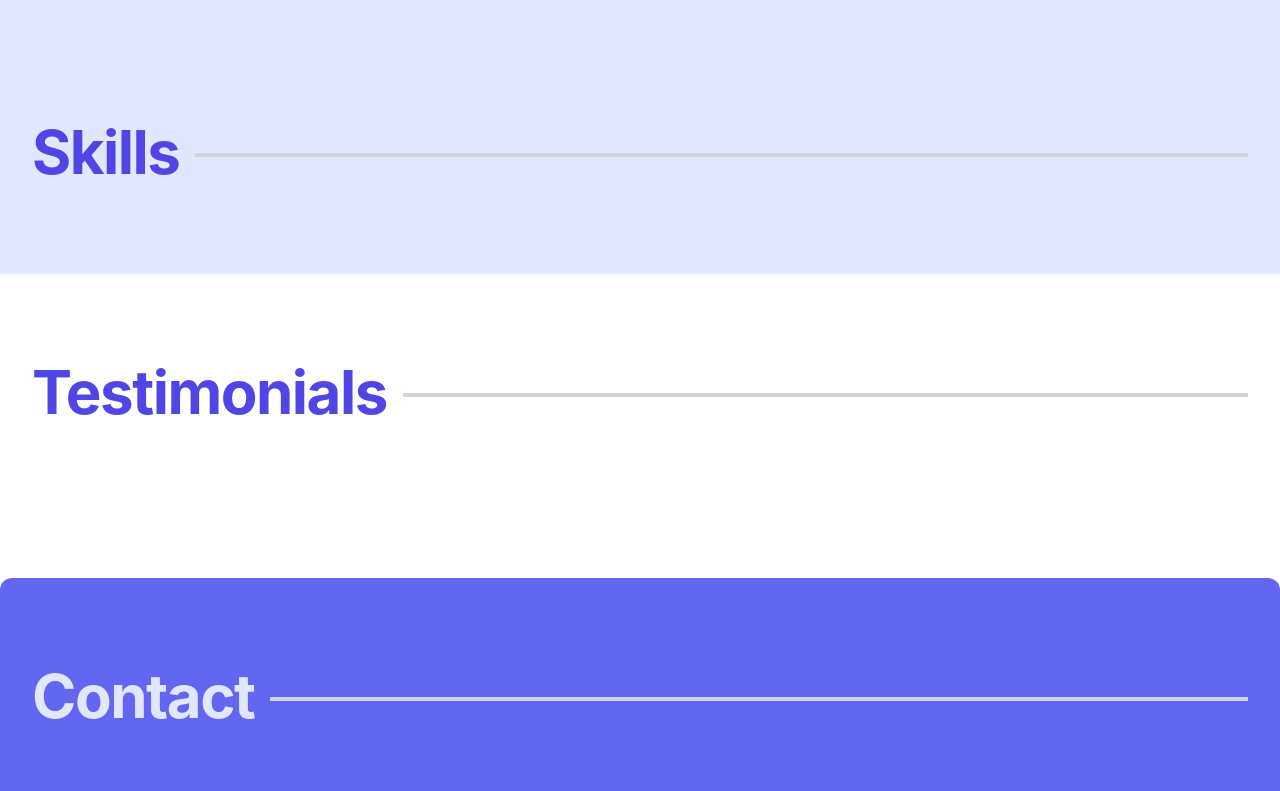
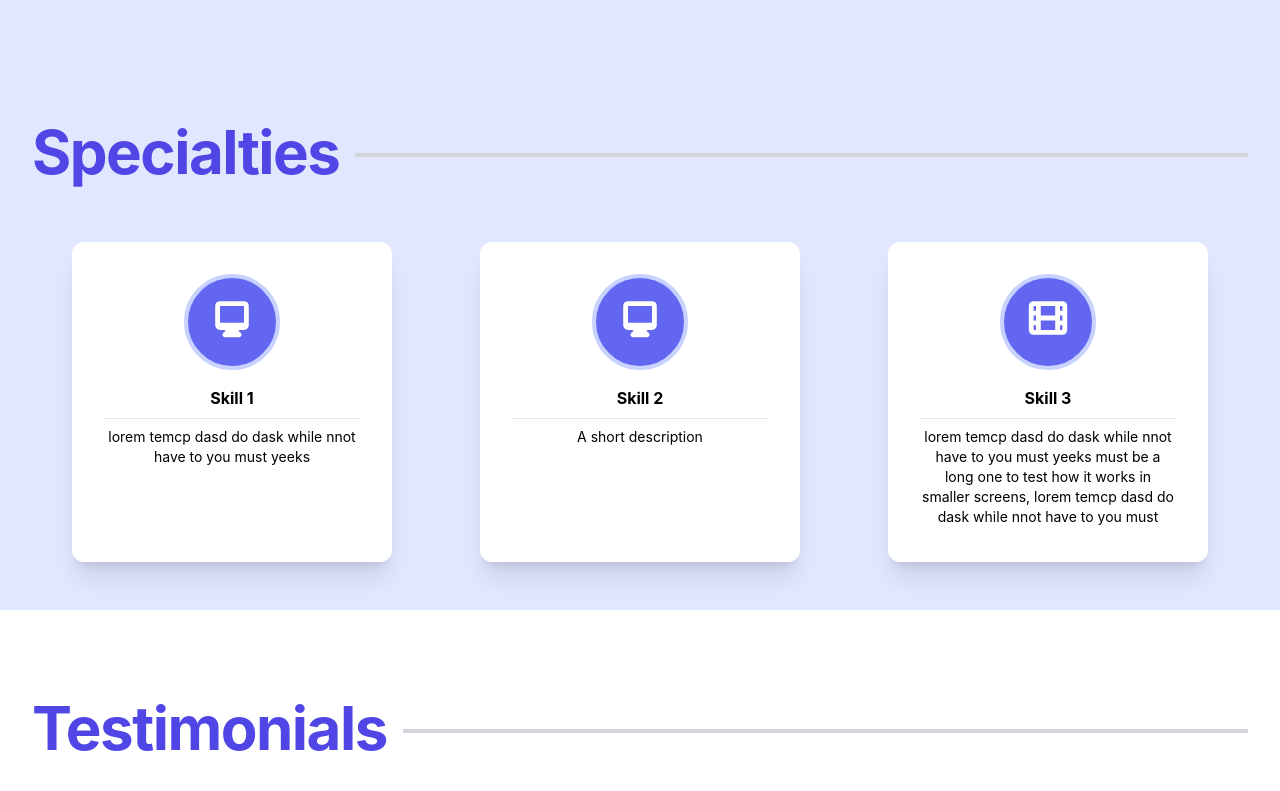
Before and after one commit to khaifahmi99/Serverless-Portfolio, a React (Create React App) app: page / in a window 1280 px wide. Shown: the part 2000-2791 px from the top of the page. Built offline with nearby package versions, Linux system fonts and the light colour scheme.

Commit message:
Completed the Skills section

```diff
--- a/src/components/Card/Card.tsx
+++ b/src/components/Card/Card.tsx
@@ -1,12 +1,14 @@
 import { FC } from "react";
 
 export interface CardProps {
-
+    variant?: 'light' | 'dark';
 }
 
-const Card: FC<CardProps> = ({ children }) => {
+const Card: FC<CardProps> = ({ children, variant = 'dark' }) => {
+    const backgroundColor = variant === 'dark' ? 'bg-indigo-500': 'bg-white';
+
     return (
-        <div className="rounded-xl shadow-xl bg-indigo-500 flex items-center justify-center w-full h-full">
+        <div className={`rounded-xl shadow-xl ${backgroundColor} flex items-center justify-center w-full h-full`}>
             {children}
         </div>
     )
--- a/src/views/Footer/Footer.tsx
+++ b/src/views/Footer/Footer.tsx
@@ -1,7 +1,7 @@
 const Footer = (): JSX.Element => (
     <div className='w-full h-16 bg-indigo-100 flex justify-center items-center'>
         <div onClick={() => window.open('https://github.com/khaifahmi99')}>
-            <h1 className='font-semibold text-indigo-600 hover:font-bold hover:italic'>Designed & Build by Khai Fahmi Zaki</h1>
+            <h1 className='font-semibold text-gray-500 hover:text-indigo-600 hover:font-bold hover:italic'>Designed & Build by Khai Fahmi Zaki</h1>
         </div>
     </div>
 );
--- a/src/views/Skill/Skill.tsx
+++ b/src/views/Skill/Skill.tsx
@@ -1,10 +1,55 @@
+import { DesktopComputerIcon, FilmIcon } from "@heroicons/react/solid";
+import Card from "../../components/Card";
 import Title from "../../components/Title";
 
 const Skill = (): JSX.Element => {
+
+    const SKILLS = [
+        {
+            name: 'Skill 1',
+            description: 'lorem temcp dasd do dask while nnot have to you must yeeks',
+            logo: 'computer'
+        },
+        {
+            name: 'Skill 2',
+            description: 'A short description',
+            logo: 'computer'
+        },
+        {
+            name: 'Skill 3',
+            description: 'lorem temcp dasd do dask while nnot have to you must yeeks must be a long one to test how it works in smaller screens, lorem temcp dasd do dask while nnot have to you must yeeks must be a long one to test how it works in smaller screens',
+            logo: undefined
+        }
+    ]
+
     return (
         <div className='bg-indigo-100'>
             <div className='max-w-7xl mx-auto sm:px-6 lg:px-8 py-8'>
-                <Title text='Skills' />
+                <Title text='Specialties' />
+
+                <div className='flex flex-col md:flex-row justify-around space-x-0 md:space-x-2'>
+                    {/* only show top 3 skills */}
+                    {SKILLS.slice(0, 3).map((skill, idx) => (
+                        <div id={`skill-${idx}`} className='w-full h-80 md:w-80 mb-4'>
+                            <Card variant='light'>
+                                <div className='flex flex-col w-full h-full p-8 text-center'>
+                                    <div className='flex justify-center'>
+                                        <div className='flex justify-center items-center rounded-full bg-indigo-500 w-24 h-24 border-4 border-indigo-200 mb-4'>
+                                            {skill.logo === 'computer' ? (
+                                                <DesktopComputerIcon className='text-white h-12 w-12 mb-2' />
+                                            ) : (
+                                                <FilmIcon className='text-white h-12 w-12 mb-2' />
+                                            )}
+                                        </div>
+                                    </div>
+                                    <h1 className='font-bold'>{skill.name}</h1>
+                                    <hr className='my-2' />
+                                    <p className='text-sm text-clip overflow-hidden'>{skill.description}</p>
+                                </div>
+                            </Card>
+                        </div>
+                    ))}
+                </div>
             </div>
         </div>
     )
```
